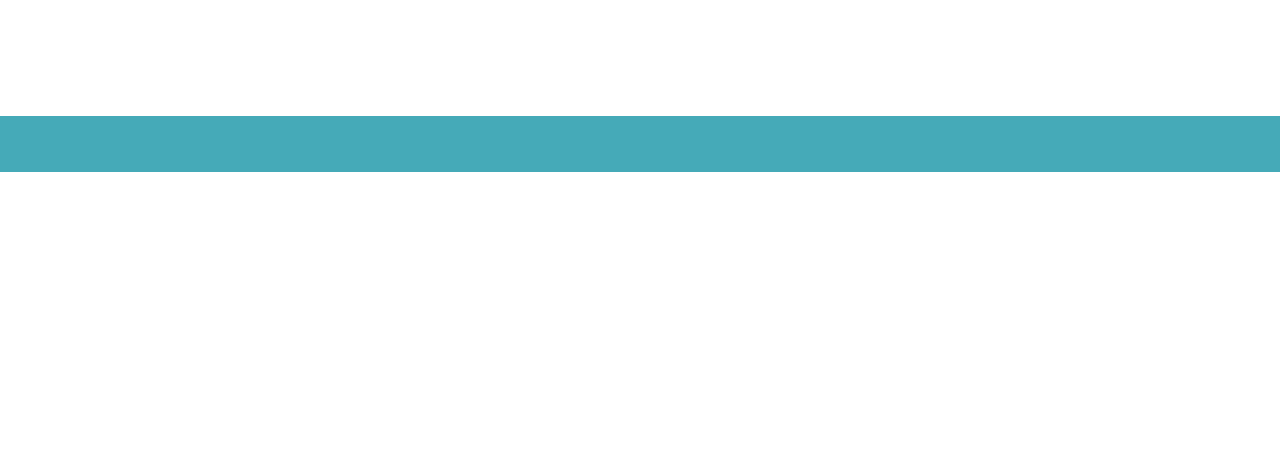
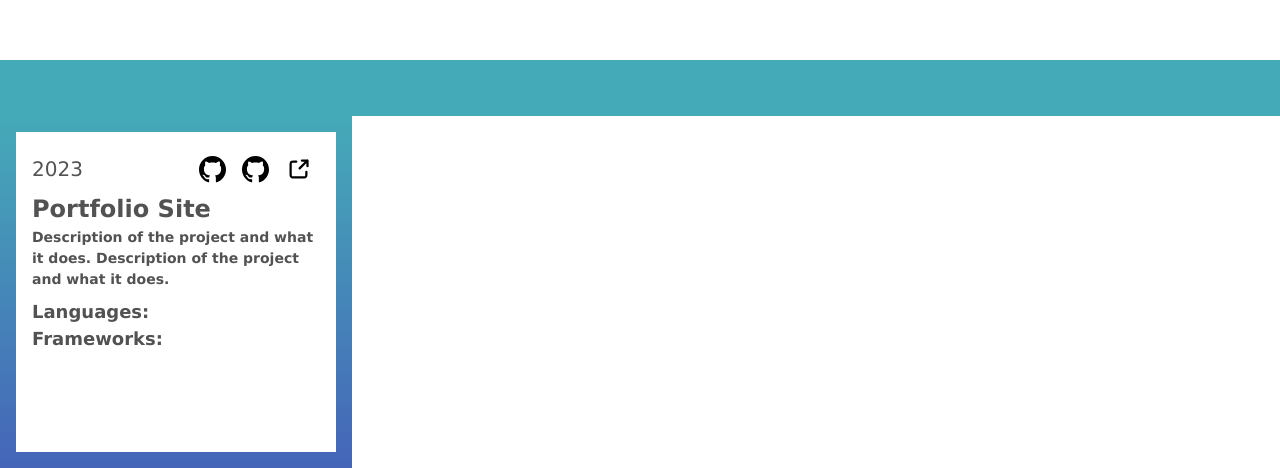
Before and after one commit to owen-sellner/portfolio-site, a React (Vite) app: page / in a window 1280 px wide. Shown: the part 3497-3965 px from the top of the page. Before the commit the page ends 3669 px from the top, so only its background shows below. Built offline with nearby package versions, Linux system fonts and the light colour scheme.

Commit message:
add project card styling

```diff
--- a/src/Home.jsx
+++ b/src/Home.jsx
@@ -4,6 +4,7 @@ import Title from './sections/Title';
 import Experience from './sections/Experience';
 import About from './sections/About';
 import Footer from './sections/Footer';
+import ProjectCard from './components/ProjectCard';
 
 function Home() {
 
@@ -19,12 +20,13 @@ function Home() {
       <Box id="experience">
         <Experience />
       </Box>
-      <Box id="projects" sx={{ height: '100vh' }}>
+      <Box id="projects" sx={{ height: '93vh' }}>
         <Container sx={{ pt: 20 }}>
           <Typography variant='heading'>Projects</Typography>
         </Container>
       </Box>
       <Footer />
+      <ProjectCard />
     </>
   );
 };
--- /dev/null
+++ b/src/components/ProjectCard.jsx
@@ -0,0 +1,66 @@
+import { Box, IconButton, Typography } from "@mui/material";
+import ThemeContext from "../theme/ThemeContext";
+import { useContext } from "react";
+import GitHubIcon from "../icons/GitHubIcon";
+import ExternalLinkIcon from "../icons/ExternalLinkIcon";
+
+
+function ProjectCard() {
+
+    const { theme } = useContext(ThemeContext);
+
+    const BACKGROUND = theme ? '#000000' : '#ffffff';
+
+    const THEME_COLOUR = theme ? '#ffffff' : '#000000';
+
+    const ICON_SIZE = '27px';
+
+    return (
+        <Box
+            sx={{
+                display: 'flex',
+                justifyContent: 'center',
+                alignItems: 'center',
+                height: '22em',
+                width: '22em',
+                background: 'linear-gradient(#45AAB8, #4565B8)'
+            }}
+        >
+            <Box sx={{ height: '20em', width: '20em', background: BACKGROUND }}>
+                <Box sx={{ m: 2 }}>
+                    <Box sx={{ display: 'flex', alignItems: 'center' }}>
+                        <Typography flexGrow={1} variant="largeText">
+                            2023
+                        </Typography>
+                        <IconButton style={{ background: 'transparent' }}>
+                            <GitHubIcon width={ICON_SIZE} height={ICON_SIZE} fill={THEME_COLOUR} />
+                        </IconButton>
+                        <IconButton style={{ background: 'transparent' }}>
+                            <GitHubIcon width={ICON_SIZE} height={ICON_SIZE} fill={THEME_COLOUR} />
+                        </IconButton>
+                        <IconButton style={{ background: 'transparent' }}>
+                            <ExternalLinkIcon width={ICON_SIZE} height={ICON_SIZE} stroke={THEME_COLOUR} />
+                        </IconButton>
+                    </Box>
+                    <Typography variant="projectCardTitle">
+                        Portfolio Site
+                    </Typography>
+                    <Typography variant="projectCardDescription">
+                        Description of the project and what it does. Description of the project and what it does.
+                    </Typography>
+                    <Box sx={{ mt: 1 }}>
+                        <Typography variant="projectCardSubtitle">
+                            Languages:
+                        </Typography>
+                        <Typography variant="projectCardSubtitle">
+                            Frameworks:
+                        </Typography>
+                    </Box>
+
+                </Box>
+            </Box>
+        </Box>
+    );
+};
+
+export default ProjectCard;
--- a/src/theme/textTheme.js
+++ b/src/theme/textTheme.js
@@ -20,5 +20,20 @@ export const textTheme = {
         largeText : {
             fontSize: 20,
         },
+        projectCardTitle: {
+            fontSize: 24,
+            fontWeight: 600,
+            display: 'block',
+        },
+        projectCardSubtitle: {
+            fontSize: 18,
+            fontWeight: 600,
+            display: 'block',
+        },
+        projectCardDescription: {
+            fontSize: 14,
+            fontWeight: 600,
+            display: 'block',
+        },
     },
 }
```
Also changed, not shown: static/projects.js (added, +22 -0 lines).
